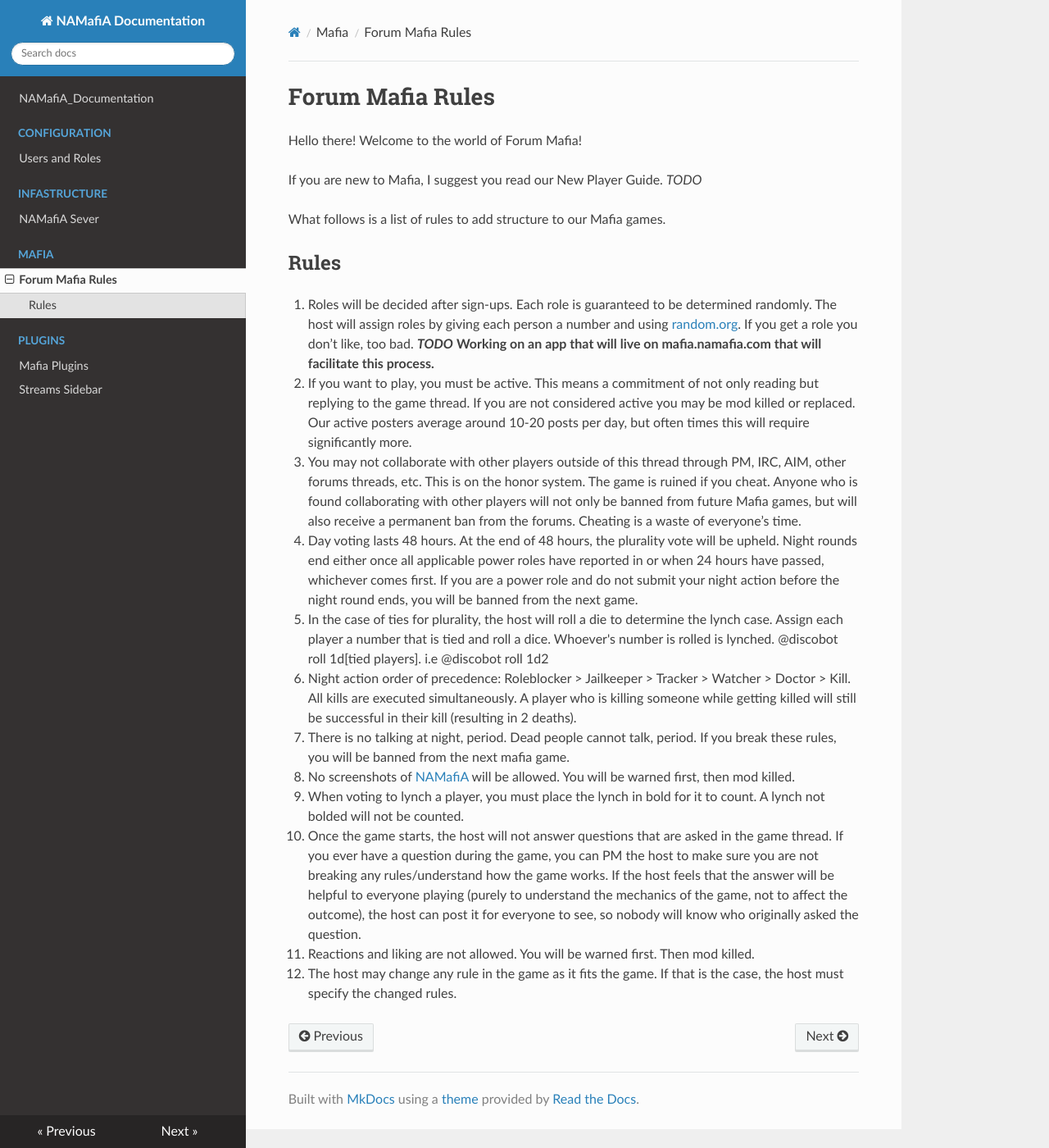
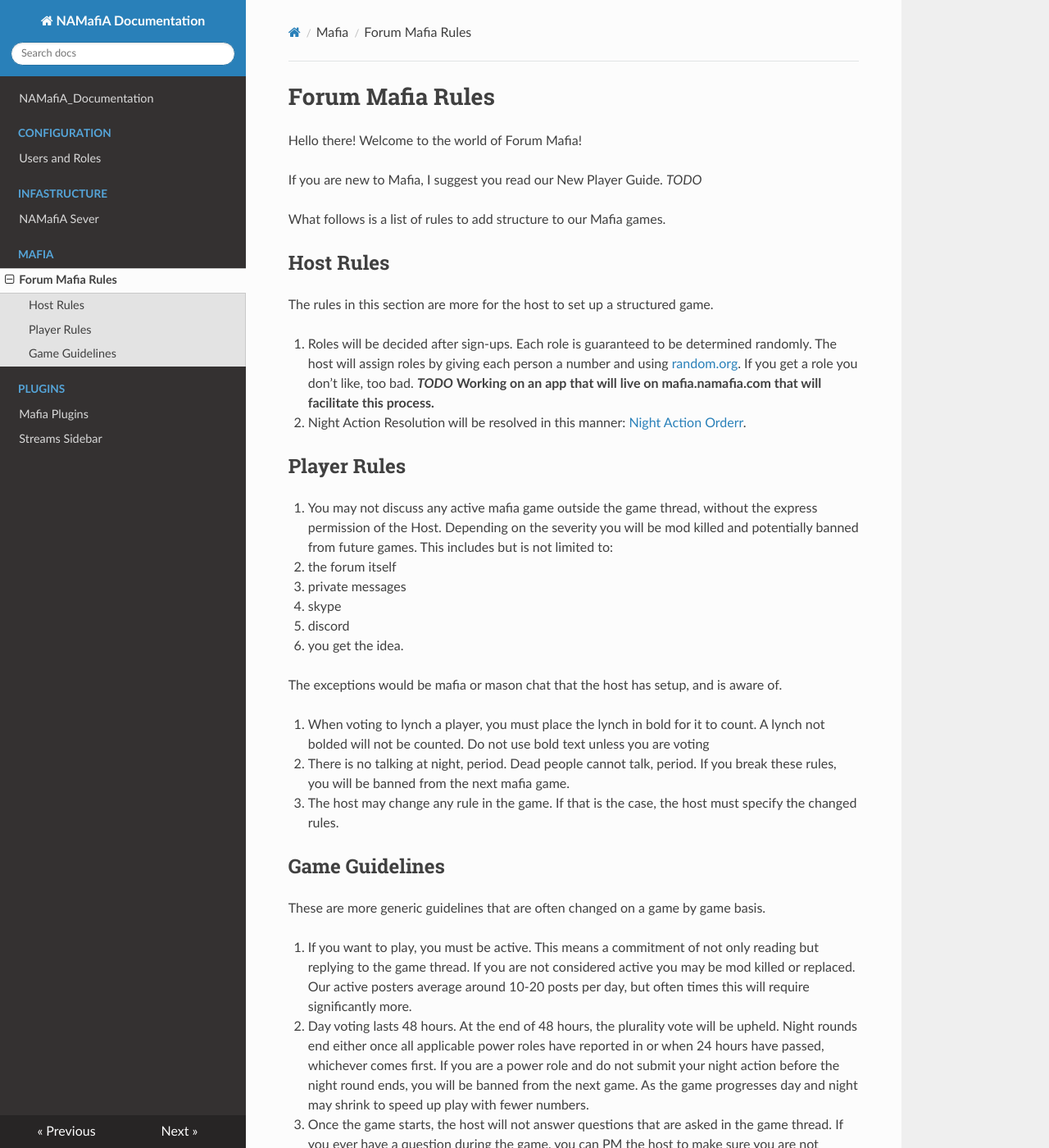
Before and after one commit to Roragok/NAMafiA-Documentation, an MkDocs documentation site: the page built from docs/Mafia/Mafia_Rules.md, in a window 1280 px wide and 1400 px high. Shown: the whole window at 82% size. Built offline with MkDocs 1.6.1, drawn with Linux system fonts in a browser that asks for light colours; nearby versions of some CDN libraries.

Commit message:
Update rules, try to break into sections.  Host, Player, Game

```diff
--- a/docs/Mafia/Mafia_Rules.md
+++ b/docs/Mafia/Mafia_Rules.md
@@ -6,28 +6,36 @@ If you are new to Mafia, I suggest you read our New Player Guide. *TODO*
 
 What follows is a list of rules to add structure to our Mafia games.
 
-## Rules
+## Host Rules
+The rules in this section are more for the host to set up a structured game.
 
 1. Roles will be decided after sign-ups. Each role is guaranteed to be determined randomly. The host will assign roles by giving each person a number and using [random.org](random.org).  If you get a role you don’t like, too bad.  ***TODO*** **Working on an app that will live on mafia.namafia.com that will facilitate this process.**
 
-2. If you want to play, you must be active. This means a commitment of not only reading but replying to the game thread. If you are not considered active you may be mod killed or replaced.  Our active posters average around 10-20 posts per day, but often times this will require significantly more.
+2. Night Action Resolution will be resolved in this manner: [Night Action Orderr](https://wiki.mafiascum.net/index.php?title=Natural_Action_Resolution/Normal_Game).
 
-3. You may not collaborate with other players outside of this thread through PM, IRC, AIM, other forums threads, etc. This is on the honor system. The game is ruined if you cheat. Anyone who is found collaborating with other players will not only be banned from future Mafia games, but will also receive a permanent ban from the forums. Cheating is a waste of everyone’s time.
 
-4. Day voting lasts 48 hours. At the end of 48 hours, the plurality vote will be upheld. Night rounds end either once all applicable power roles have reported in or when 24 hours have passed, whichever comes first. If you are a power role and do not submit your night action before the night round ends, you will be banned from the next game.
+## Player Rules
+1. You may not discuss any active mafia game outside the game thread, without the express permission of the Host.  Depending on the severity you will be mod killed and potentially banned from future games. This includes but is not limited to:
+  - the forum itself
+  - private messages
+  - skype
+  - discord
+  - you get the idea.
 
-5. In the case of ties for plurality, the host will roll a die to determine the lynch case. Assign each player a number that is tied and roll a dice.  Whoever's number is rolled is lynched.  @discobot roll 1d[tied players].  i.e @discobot roll 1d2
+The exceptions would be mafia or mason chat that the host has setup, and is aware of.
 
-6. Night action order of precedence: Roleblocker > Jailkeeper > Tracker > Watcher > Doctor > Kill. All kills are executed simultaneously. A player who is killing someone while getting killed will still be successful in their kill (resulting in 2 deaths).
+2. When voting to lynch a player, you must place the lynch in bold for it to count.  A lynch not bolded will not be counted. Do not use bold text unless you are voting
 
-7. There is no talking at night, period. Dead people cannot talk, period. If you break these rules, you will be banned from the next mafia game.
+3. There is no talking at night, period. Dead people cannot talk, period. If you break these rules, you will be banned from the next mafia game.
 
-8. No screenshots of [NAMafiA](namafia.com) will be allowed.  You will be warned first, then mod killed.
+4. The host may change any rule in the game.  If that is the case, the host must specify the changed rules.
 
-9. When voting to lynch a player, you must place the lynch in bold for it to count.  A lynch not bolded will not be counted.
 
-10. Once the game starts, the host will not answer questions that are asked in the game thread. If you ever have a question during the game, you can PM the host to make sure you are not breaking any rules/understand how the game works. If the host feels that the answer will be helpful to everyone playing (purely to understand the mechanics of the game, not to affect the outcome), the host can post it for everyone to see, so nobody will know who originally asked the question.
+## Game Guidelines
+These are more generic guidelines that are often changed on a game by game basis.
 
-11.  Reactions and liking are not allowed.  You will be warned first. Then mod killed.
+1. If you want to play, you must be active. This means a commitment of not only reading but replying to the game thread. If you are not considered active you may be mod killed or replaced.  Our active posters average around 10-20 posts per day, but often times this will require significantly more.
 
-12.  The host may change any rule in the game as it fits the game.  If that is the case, the host must specify the changed rules.
+2. Day voting lasts 48 hours. At the end of 48 hours, the plurality vote will be upheld. Night rounds end either once all applicable power roles have reported in or when 24 hours have passed, whichever comes first. If you are a power role and do not submit your night action before the night round ends, you will be banned from the next game.  As the game progresses day and night may shrink to speed up play with fewer numbers.
+
+3. Once the game starts, the host will not answer questions that are asked in the game thread. If you ever have a question during the game, you can PM the host to make sure you are not breaking any rules/understand how the game works. If the host feels that the answer will be helpful to everyone playing (purely to understand the mechanics of the game, not to affect the outcome), the host can post it for everyone to see, so nobody will know who originally asked the question.
```
